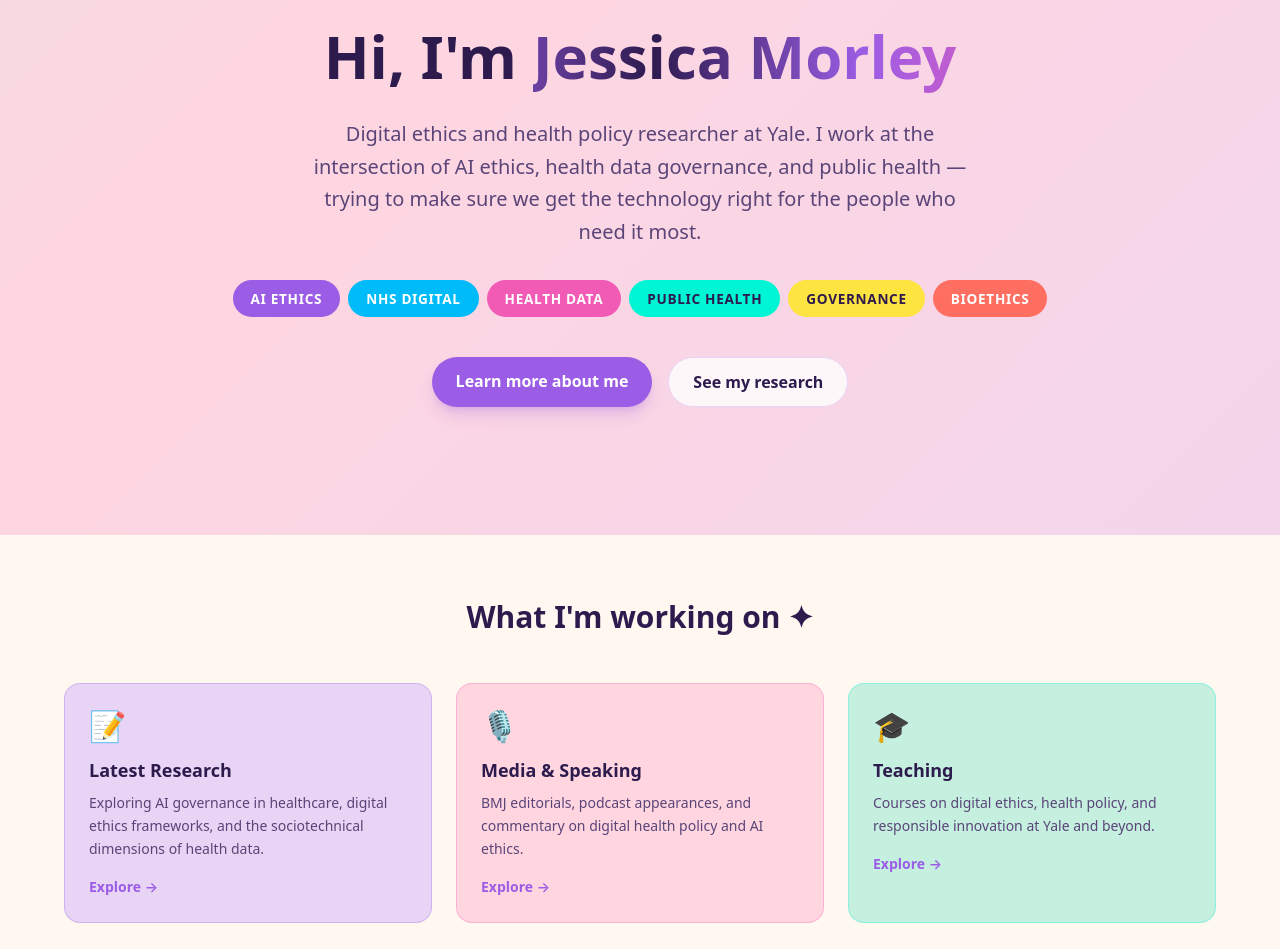
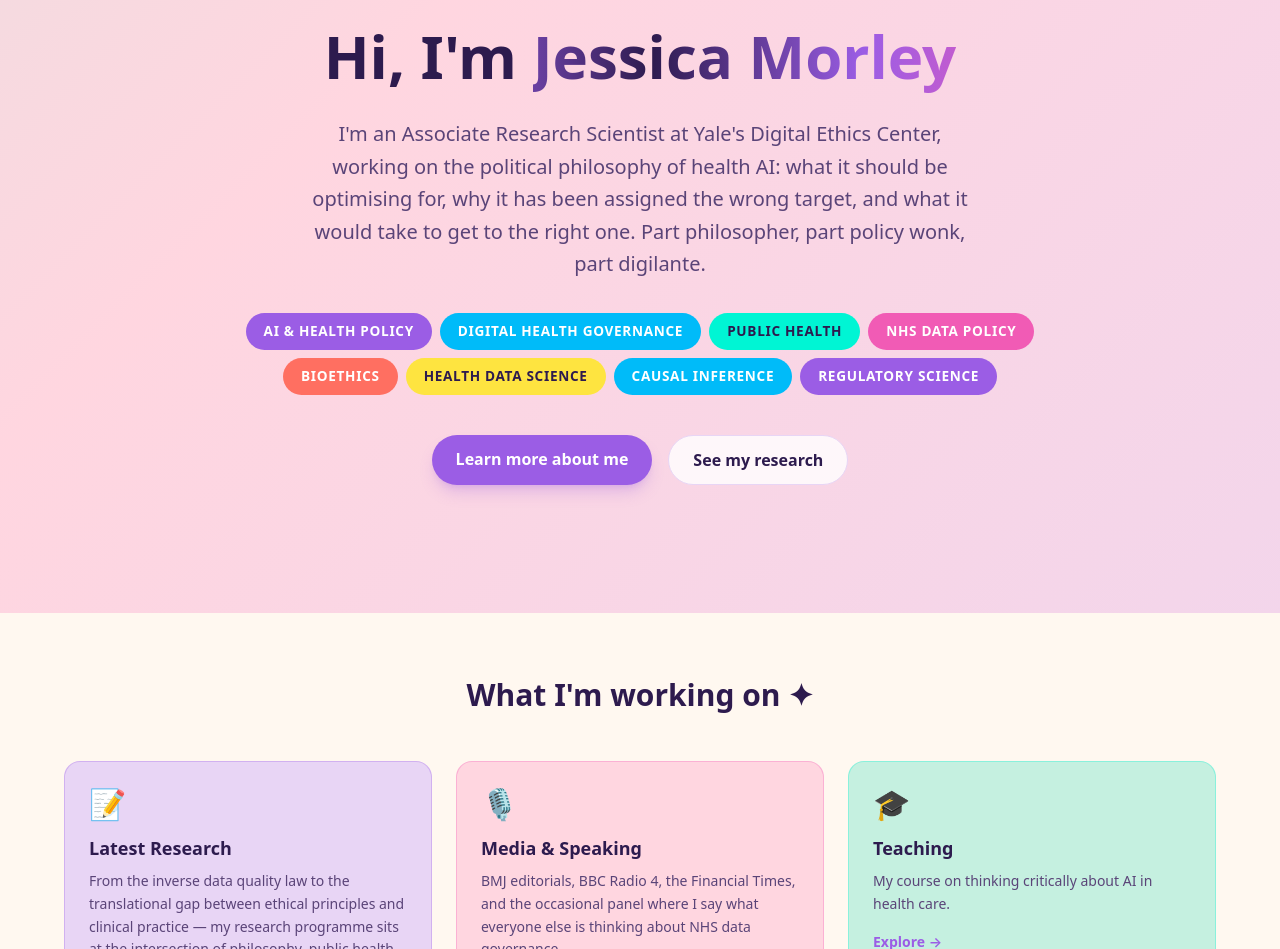
Before and after one commit to morleyjr1/personal-site, a Next.js app: page / in a window 1280 px wide. Shown: the part 243-1192 px from the top of the page. Built offline with nearby package versions, Linux system fonts and the light colour scheme.

Commit message:
Update home page text with revised copy and expanded research beads
Co-Authored-By: Claude Opus 4.6 (1M context) <noreply@anthropic.com>

```diff
--- a/src/app/page.tsx
+++ b/src/app/page.tsx
@@ -5,7 +5,7 @@ const HIGHLIGHT_CARDS = [
     emoji: "📝",
     title: "Latest Research",
     description:
-      "Exploring AI governance in healthcare, digital ethics frameworks, and the sociotechnical dimensions of health data.",
+      "From the inverse data quality law to the translational gap between ethical principles and clinical practice — my research programme sits at the intersection of philosophy, public health, and regulatory science.",
     href: "/publications",
     color: "bg-lavender",
     borderColor: "border-pop-purple/30",
@@ -14,7 +14,7 @@ const HIGHLIGHT_CARDS = [
     emoji: "🎙️",
     title: "Media & Speaking",
     description:
-      "BMJ editorials, podcast appearances, and commentary on digital health policy and AI ethics.",
+      "BMJ editorials, BBC Radio 4, the Financial Times, and the occasional panel where I say what everyone else is thinking about NHS data governance.",
     href: "/media",
     color: "bg-soft-pink",
     borderColor: "border-pop-pink/30",
@@ -23,7 +23,7 @@ const HIGHLIGHT_CARDS = [
     emoji: "🎓",
     title: "Teaching",
     description:
-      "Courses on digital ethics, health policy, and responsible innovation at Yale and beyond.",
+      "My course on thinking critically about AI in health care.",
     href: "/teaching",
     color: "bg-mint",
     borderColor: "border-pop-green/30",
@@ -31,12 +31,14 @@ const HIGHLIGHT_CARDS = [
 ];
 
 const INTEREST_BEADS = [
-  { label: "AI Ethics", color: "bg-pop-purple text-white" },
-  { label: "NHS Digital", color: "bg-pop-blue text-white" },
-  { label: "Health Data", color: "bg-pop-pink text-white" },
+  { label: "AI & Health Policy", color: "bg-pop-purple text-white" },
+  { label: "Digital Health Governance", color: "bg-pop-blue text-white" },
   { label: "Public Health", color: "bg-pop-green text-text-primary" },
-  { label: "Governance", color: "bg-pop-yellow text-text-primary" },
+  { label: "NHS Data Policy", color: "bg-pop-pink text-white" },
   { label: "Bioethics", color: "bg-pop-coral text-white" },
+  { label: "Health Data Science", color: "bg-pop-yellow text-text-primary" },
+  { label: "Causal Inference", color: "bg-pop-blue text-white" },
+  { label: "Regulatory Science", color: "bg-pop-purple text-white" },
 ];
 
 export default function Home() {
@@ -51,10 +53,11 @@ export default function Home() {
             <span className="shimmer-text">Jessica Morley</span>
           </h1>
           <p className="text-lg md:text-xl text-text-secondary max-w-2xl mx-auto leading-relaxed mb-8">
-            Digital ethics and health policy researcher at Yale. I work at the
-            intersection of AI ethics, health data governance, and public health
-            — trying to make sure we get the technology right for the people who
-            need it most.
+            I&apos;m an Associate Research Scientist at Yale&apos;s Digital
+            Ethics Center, working on the political philosophy of health AI:
+            what it should be optimising for, why it has been assigned the wrong
+            target, and what it would take to get to the right one. Part
+            philosopher, part policy wonk, part digilante.
           </p>
 
           {/* Research interest beads */}
```
